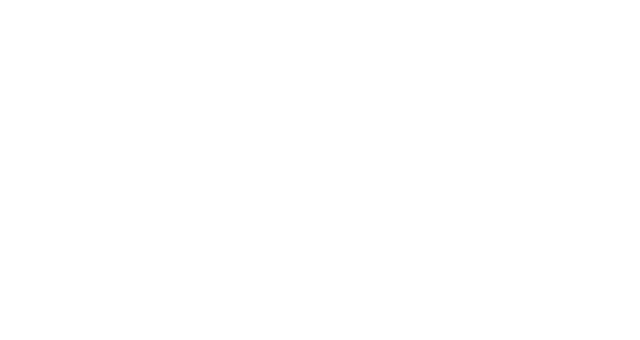
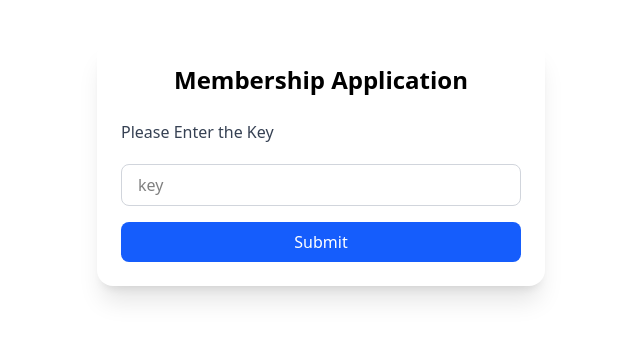
Before and after one commit to Shivansh-Sharma-134/front-blogs, a React (Vite) app: page /member in a window 1280 px wide. Before the commit this address had no page. Shown: the top 340 px of the page, without its empty margins (319-959 px from the left). Built offline with nearby package versions, Linux system fonts and the light colour scheme.

Commit message:
membership working

```diff
--- a/src/App.jsx
+++ b/src/App.jsx
@@ -6,6 +6,7 @@ import Signup from "./components/Signup";
 import Profile from "./components/Profile";
 import NewBlog from "./components/NewBlog";
 import About from "./components/About";
+import Member from "./components/Member";
 
 function App() {
   const [authKey,setAuthKey]= useState(0);
@@ -18,6 +19,7 @@ function App() {
       <Route path="/profile" element={<Profile />} />
       <Route path="/newBlog" element={<NewBlog />}/>
       <Route path="/about" element={<About />}/>
+      <Route path ="/member" element={<Member />}/>
     </Routes>
     </>
   )
--- a/src/components/About.jsx
+++ b/src/components/About.jsx
@@ -1,7 +1,10 @@
 import React from 'react'
 import { Mail, Linkedin, Github } from 'lucide-react';
+import Navbar from './Navbar';
 function About() {
   return (
+    <>
+    <Navbar />
    <div className="max-w-3xl mx-auto mt-10 p-6 bg-white shadow-lg rounded-2xl">
       <h1 className="text-3xl font-bold text-blue-700 mb-4">Welcome to Bloggit!!</h1>
       <p className="text-gray-700 mb-2">
@@ -44,6 +47,7 @@ function About() {
         </a>
       </div>
     </div>
+  </>
   )
 }
 
--- a/src/components/Blogs.jsx
+++ b/src/components/Blogs.jsx
@@ -13,7 +13,7 @@ function Blogs({blogs,users,user}) {
   }
 
   return (
-    <div className="max-w-3xl mx-auto mt-8 px-4">
+    <div className=" mx-auto mt-8 px-4">
     {user ? <h3 className="text-2xl font-semibold mb-6">Welcome {user.firstname}</h3> :  <h3 className="text-2xl font-semibold mb-6">Welcome to Bloggit!!</h3> }
     <div className="space-y-6">
     {blogs.map(blog =>(
--- /dev/null
+++ b/src/components/Member.jsx
@@ -0,0 +1,59 @@
+import React,{useState} from 'react'
+import { useNavigate } from 'react-router-dom'
+function Member() {
+
+  const navigate = useNavigate();
+     const [errors,setErrors] = useState('');
+     const [key,setKey] = useState('')
+  async function handleSubmit(e) {
+    e.preventDefault();
+    const newErrors = {};
+    if(!key.trim())  newErrors.key = "cant be empty"
+
+    if(Object.keys(newErrors).length>0){
+        setErrors(newErrors);
+        return;
+    }
+    const formData = new URLSearchParams();
+    formData.append("key",key);
+
+    const res = await fetch("/api/users/membershipapply",{
+        method: "POST",
+        body: formData,
+        credentials: "include",
+    })
+
+     if(!res.ok){
+            const data = await res.json();
+            setErrors(data.errors || {form: "invalid login"})
+            return;
+        }
+        const data = await res.json();
+        if(data.success){
+            navigate("/profile")
+        }
+
+
+  }
+
+    return (
+    <>
+     <div className="max-w-md mx-auto mt-10 p-6 bg-white rounded-2xl shadow-xl">
+    <h1 className="text-2xl font-semibold mb-6 text-center" >Membership Application</h1>
+    <form onSubmit={handleSubmit} className="space-y-4">
+
+    <label htmlFor="key" className="block font-medium text-gray-700">Please Enter the Key</label>
+    <input id="key" name="key" placeholder="key" type="password" value={key} onChange={(e) => setKey(e.target.value)} className="w-full mt-1 px-4 py-2 border border-gray-300 rounded-lg focus:outline-none focus:ring-2 focus:ring-blue-500"/>
+
+    {errors.key && <p className="text-red-600 text-sm mt-1">{errors.key}</p>}
+
+    <button type='submit' className="w-full bg-blue-600 text-white py-2 rounded-lg hover:bg-blue-700 transition duration-200">Submit</button>
+
+    {errors.form && <p className="text-red-600 text-sm mt-1">{errors.form}</p>}
+    </form>
+        </div>
+    </>
+  )
+}
+
+export default Member
--- a/src/components/Profile.jsx
+++ b/src/components/Profile.jsx
@@ -22,8 +22,8 @@ function Profile() {
     <Navbar />
     <div className="max-w-3xl mx-auto p-6 bg-white shadow-lg rounded-lg">
     <h1 className="text-3xl font-bold mb-4">Hello {user.firstname}</h1>
-    {user.membership ? <h4 className="text-green-600 font-semibold mb-2">Membership Active </h4> : <a href="/users/membershipapply"><button className="mb-4 px-4 py-2 bg-blue-500 text-white rounded hover:bg-blue-600">Apply for membership</button></a>}
-    {user.admin ?  <h4  className="text-purple-600 font-semibold mb-4"> Admin </h4> :<a href="/users/adminapply"><button className="mb-4 px-4 py-2 bg-blue-500 text-white rounded hover:bg-blue-600">Apply to become an admin</button></a>}
+    {user.membership ? <h4 className="text-green-600 font-semibold mb-2">Membership Active </h4> : <a href="/member"><button className="mb-4 px-4 py-2 bg-blue-500 text-white rounded hover:bg-blue-600">Apply for membership</button></a>}
+    {user.admin &&  <h4  className="text-purple-600 font-semibold mb-4"> Admin </h4>}
         <div className="space-y-1 text-gray-700 mb-6">
         <p>Name: {user.firstname} {user.lastname}</p>
         <p>username: {user.username}</p>
```
